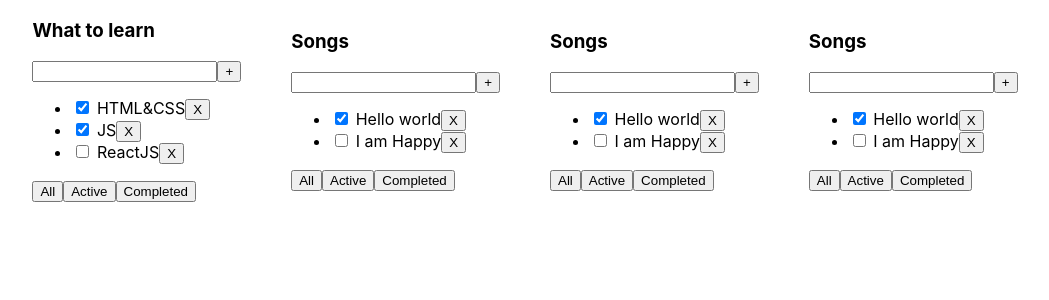
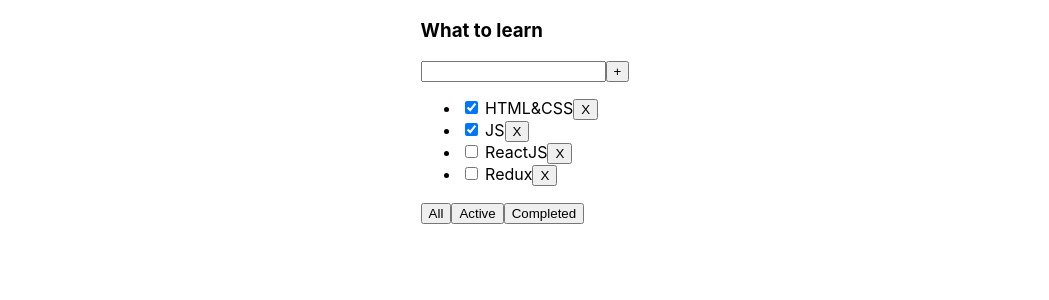
Before and after one commit to KombinatorVit/TodoLDim, a React (Create React App) app: page / in a window 1280 px wide. Shown: the top 300 px of the page, without its empty margins (115-1164 px from the left). Built offline with nearby package versions, Linux system fonts and the light colour scheme.

Commit message:
Todolist for students 02  - map-useState - filter

```diff
--- a/src/App.tsx
+++ b/src/App.tsx
@@ -1,25 +1,46 @@
-import React from 'react';
+import React, {useState} from 'react';
 import './App.css';
-import { TodoList} from './component/TodoList/TodoList';
+import {TasksType, TodoList} from './component/TodoList/TodoList';
+
+
+export type FilterValuesType = 'all' | 'completed' | 'active'
 
 function App() {
 
-    const tasks1 = [
+
+    let [tasks, setTasks] = useState<Array<TasksType>>([
         {id: 1, title: 'HTML&CSS', isDone: true},
         {id: 2, title: 'JS', isDone: true},
-        {id: 3, title: 'ReactJS', isDone: false}
-    ];
-    const tasks2 = [
-        {id: 1, title: 'Hello world', isDone: true},
-        {id: 2, title: 'I am Happy', isDone: false},
-    ];
+        {id: 3, title: 'ReactJS', isDone: false},
+        {id: 4, title: 'Redux', isDone: false}
+    ]);
+    let [filter, setFilter] = useState<FilterValuesType>('all');
+
+    function removeTask(id: number) {
+        let filteredTasks = tasks.filter((t) => t.id !== id);
+        setTasks(filteredTasks);
+    }
+
+    function changeFilter(value: FilterValuesType) {
+setFilter(value)
+    }
+
+    let tasksForTodoList = tasks;
+    if (filter === 'completed') {
+        tasksForTodoList = tasks.filter(t => t.isDone);
+    }
+
+    if (filter === 'active') {
+        tasksForTodoList = tasks.filter(t => !t.isDone);
+    }
 
     return (
         <div className="App">
-            <TodoList title={'What to learn'} tasks={tasks1} />
-            <TodoList title={'Songs'} tasks={tasks2}/>
-            <TodoList title={'Songs'} tasks={tasks2}/>
-            <TodoList title={'Songs'} tasks={tasks2}/>
+            <TodoList title={'What to learn'}
+                      tasks={tasksForTodoList}
+                      removeTask={removeTask}
+                      changeFilter={changeFilter}
+            />
 
 
         </div>
--- a/src/component/TodoList/TodoList.tsx
+++ b/src/component/TodoList/TodoList.tsx
@@ -1,4 +1,5 @@
 import React from 'react';
+import {FilterValuesType} from '../../App';
 
 export type TasksType = {
     id: number
@@ -9,6 +10,8 @@
 type TodoListType = {
     title: string
     tasks: Array<TasksType>
+    removeTask: (id: number) => void
+    changeFilter: (value:FilterValuesType) => void
 }
 
 
@@ -24,15 +27,16 @@
                 {props.tasks.map((t) => {
                     return (
                         <li><input type="checkbox" checked={t.isDone}/> <span>{t.title}</span>
-                        <button onClick={() => {alert('click')}}>X</button></li>
+                        <button onClick={() => {
+                            props.removeTask(t.id)}}>X</button></li>
                     );
                 })}
 
             </ul>
             <div>
-                <button>All</button>
-                <button>Active</button>
-                <button>Completed</button>
+                <button onClick={() => {props.changeFilter('all')}}>All</button>
+                <button onClick={() => {props.changeFilter('active')}}>Active</button>
+                <button onClick={() => {props.changeFilter('completed')}}>Completed</button>
             </div>
         </div>
     );
```
